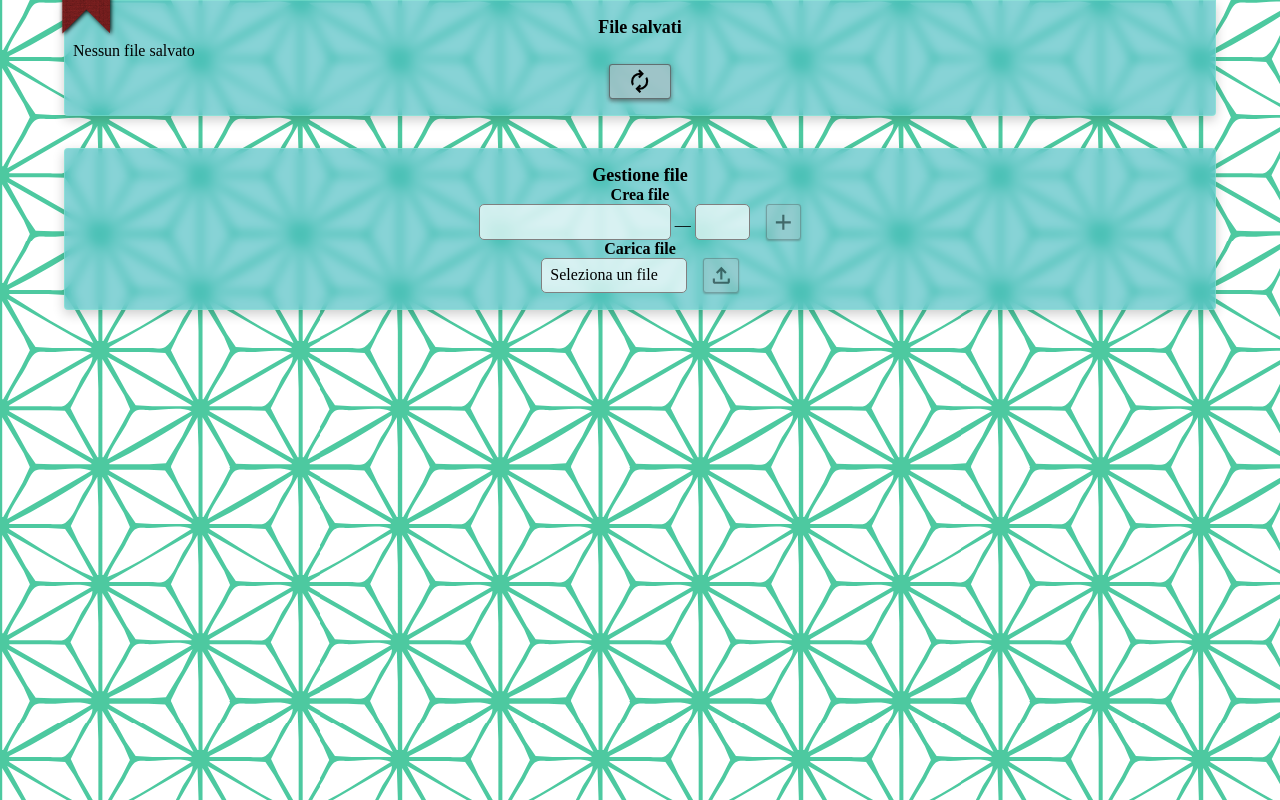
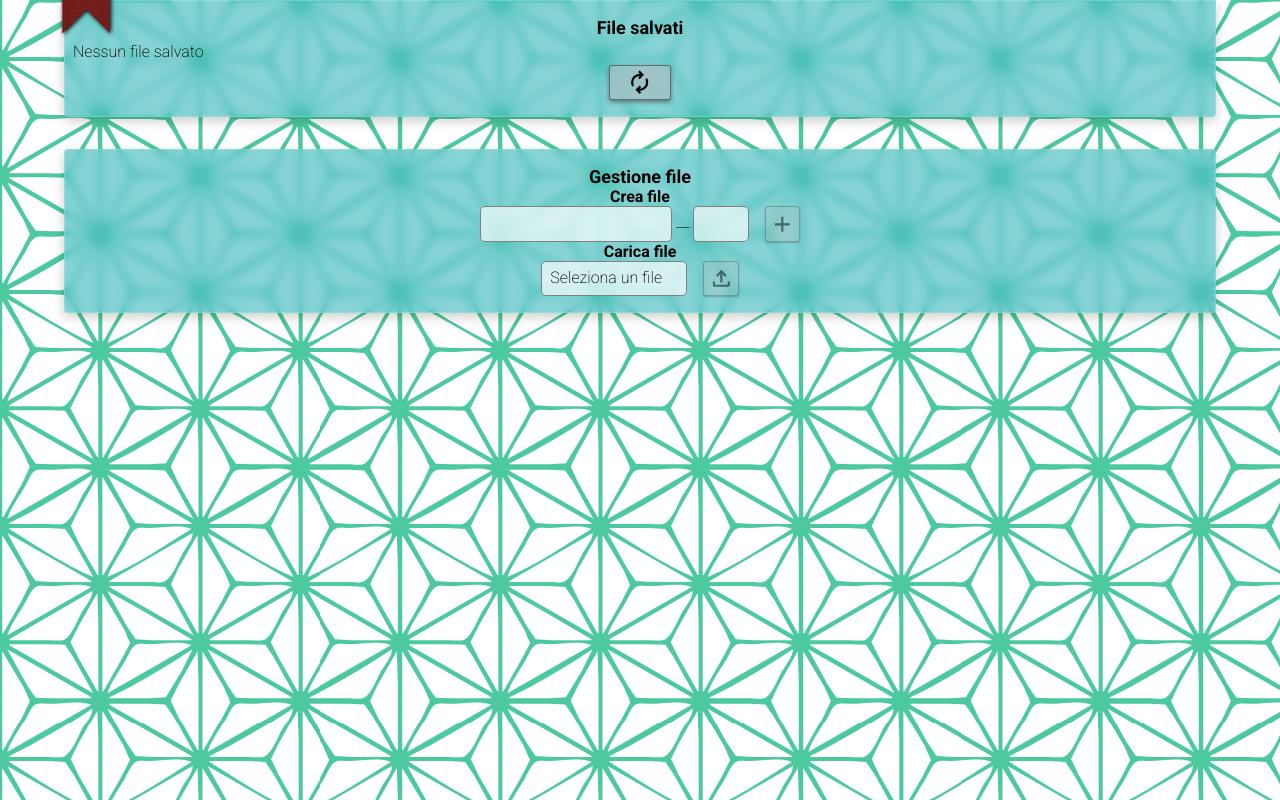
Before and after one commit to ilBarbogio/mybudget, a plain HTML site: page index.html in a window 1280 px wide. Drawn offline with Linux system fonts and the light colour scheme.

Commit message:
Added fon family

```diff
--- a/styles.css
+++ b/styles.css
@@ -9,6 +9,12 @@
 }
 
 body{
+  font-family: "Roboto", serif;
+  font-optical-sizing: auto;
+  font-weight: 200;
+  font-style: normal;
+  font-variation-settings:"wdth" 100;
+
   --toolbar-height:3em;
 
   --list-width:90vw;
```
